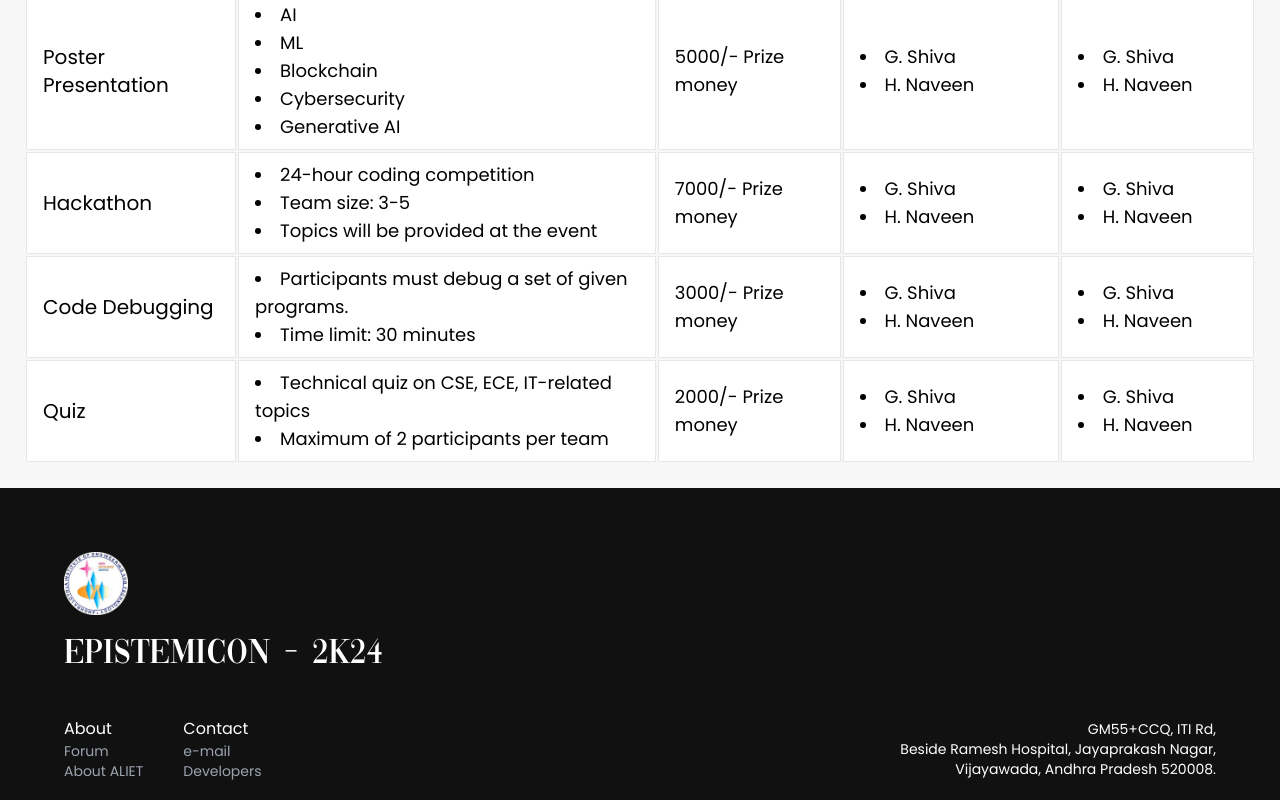
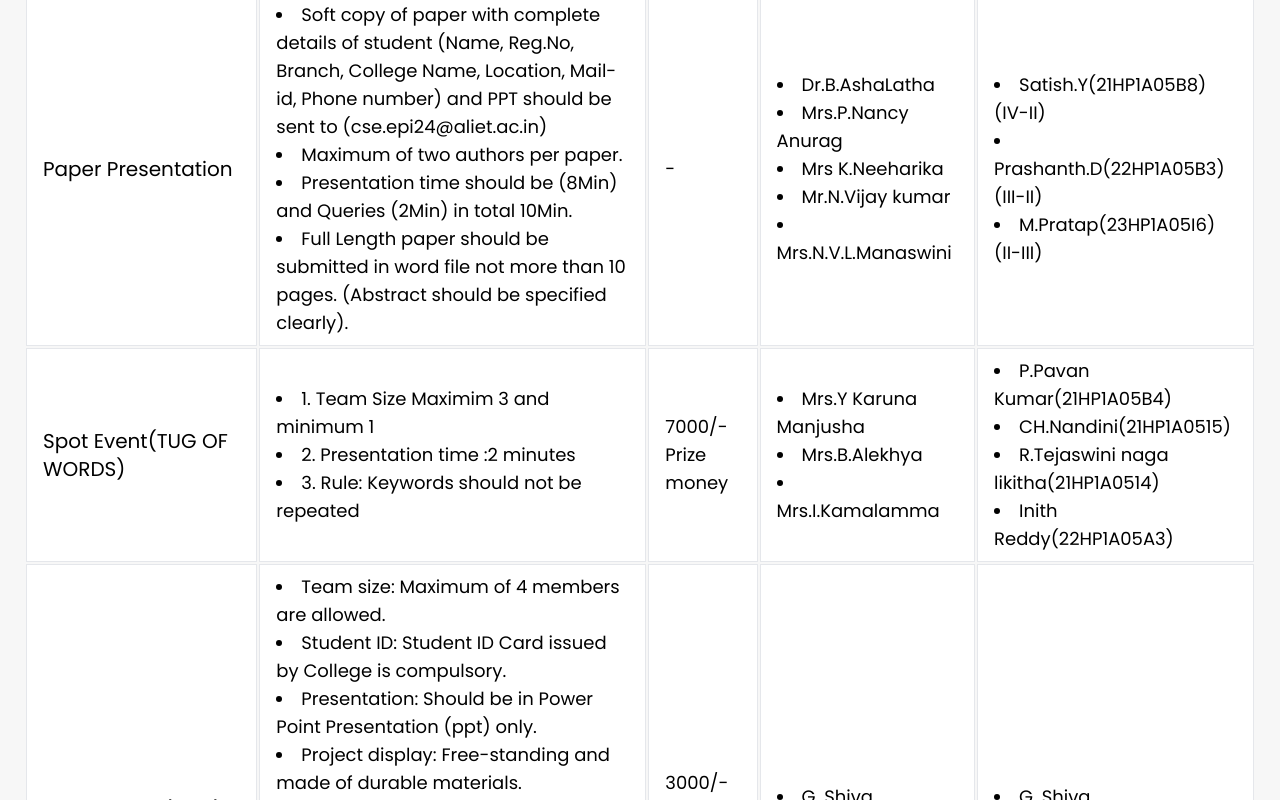
Before and after one commit to VHarsha8/material-you, a React (Create React App) app: page / in a window 1280 px wide. Shown: the part 1740-2540 px from the top of the page. Built offline with nearby package versions, Linux system fonts and the light colour scheme.

Commit message:
Redesign test

```diff
--- a/src/CseTabs.jsx
+++ b/src/CseTabs.jsx
@@ -7,46 +7,58 @@ function CseTabs() {
     const departmentData = {
         CSE_ECE_IT: [
             {
-                event: "Poster Presentation",
+                event: "Paper Presentation",
                 topics: [
-                    "AI",
-                    "ML",
-                    "Blockchain",
-                    "Cybersecurity",
-                    "Generative AI"
+                    "Soft copy of paper with complete details of student (Name, Reg.No, Branch, College Name, Location, Mail-id, Phone number) and PPT should be sent to (cse.epi24@aliet.ac.in)",
+                    "Maximum of two authors per paper.",
+                    "Presentation time should be (8Min) and Queries (2Min) in total 10Min.",
+                    "Full Length paper should be submitted in word file not more than 10 pages. (Abstract should be specified clearly).",
+
                 ],
-                prize: "5000/- Prize money",
+                prize: "-",
                 facultycoordinators: [
-                    "G. Shiva",
-                    "H. Naveen"
+                    "Dr.B.AshaLatha ",
+                    "Mrs.P.Nancy Anurag",
+                    "Mrs K.Neeharika",
+                    "Mr.N.Vijay kumar",
+                    "Mrs.N.V.L.Manaswini"
                 ],
                 studentcoordinators: [
-                    "G. Shiva",
-                    "H. Naveen"
+                    "Satish.Y(21HP1A05B8)(IV-II)",
+                    "Prashanth.D(22HP1A05B3) (III-II)",
+                    "M.Pratap(23HP1A05I6) (II-III)",
                 ]
             },
             {
-                event: "Hackathon",
+                event: "Spot Event(TUG OF WORDS)",
                 topics: [
-                    "24-hour coding competition",
-                    "Team size: 3-5",
-                    "Topics will be provided at the event"
+                    "1. Team Size Maximim 3 and minimum 1",
+                    "2. Presentation time :2 minutes",
+                    "3. Rule: Keywords should not be repeated"
                 ],
                 prize: "7000/- Prize money",
                 facultycoordinators: [
-                    "G. Shiva",
-                    "H. Naveen"
+                    "Mrs.Y Karuna Manjusha",
+                    "Mrs.B.Alekhya",
+                    "Mrs.I.Kamalamma",
                 ],
                 studentcoordinators: [
-                    "G. Shiva",
-                    "H. Naveen"
+                    "P.Pavan Kumar(21HP1A05B4)",
+                    "CH.Nandini(21HP1A0515)",
+                    "R.Tejaswini naga likitha(21HP1A0514)",
+                    "Inith Reddy(22HP1A05A3)",
                 ]
             },
             {
-                event: "Code Debugging",
+                event: "Project Expo(CSD)",
                 topics: [
-                    "Participants must debug a set of given programs.",
-                    "Time limit: 30 minutes"
+                    " Team size: Maximum of 4 members are allowed.",
+                    " Student ID: Student ID Card issued by College is compulsory.",
+                    " Presentation: Should be in Power Point Presentation (ppt) only.",
+                    " Project display: Free-standing and made of durable materials.",
+                    " Project safety: Prohibit experiments that could injure people or animals, or that require adult  consent.",
+                    " Full Length paper should be submitted in word file not more than 10 pages. (Abstract should be specified clearly).",
+                    " Judgement : Judges decision will be final.",
                 ],
                 prize: "3000/- Prize money",
                 facultycoordinators: [
@@ -59,10 +71,15 @@ function CseTabs() {
                 ]
             },
             {
-                event: "Quiz",
+                event: "Poster Presentation(CSM)",
                 topics: [
-                    "Technical quiz on CSE, ECE, IT-related topics",
-                    "Maximum of 2 participants per team"
+                    " Team size: Maximum of 4 members are allowed.",
+                    " Max Posters : Only one poster will be allowed to present per team.",
+                    " Letters & Diagrams : All lettering and diagrams should be large enough to be read from a minimum of 2 feet.",
+                    " Language : The official language for the poster will be English.",
+                    " Poster Size: maximum 36”x48” (Printed or A2-Hand Made).",
+                    " Evaluation of marks : Evaluation of marks  will be based on theme, creativity, efforts taken, scientific content and presentation.",
+                    " Judgement : Decision of the judges/committee will be final.",
                 ],
                 prize: "2000/- Prize money",
                 facultycoordinators: [
@@ -73,14 +90,39 @@ function CseTabs() {
                     "G. Shiva",
                     "H. Naveen"
                 ]
+            },
+            {
+                event: "Technical Quiz",
+                topics: [
+                    "Qualifying for Round-1 Top-10 Teams Multiple Choice questions.",
+                    "Qualifying for Round-2 Top-5 Teams Multiple Choice questions.",
+                    "Qualifying for Round-3 Buzzer Round Top-3 Teams",
+                    "Team size: Maximum of 4 members are allowed.",
+                ],
+                prize: "2000/- Prize money",
+                facultycoordinators: [
+                    "M. Suneela",
+
+                ],
+                studentcoordinators: [
+                    "K. Sai Vineela (21HP1A1209)",
+                    "G. Bhavitha (21HP1A1202)",
+                    "K. Nag Lakshmi (21HP1A1214)",
+                    "G. Spoorthi (21HP1A1223)",
+                    "Naga Lokesh (21HP1A1239)",
+                    "J. Mohan Sai (21HP1A1244)",
+
+                ]
             }
         ],
         MECH: [
             {
                 event: "CAD Design",
                 topics: [
-                    "Submit soft copy with complete student details and PPT.",
-                    "Max two authors per paper.",
+                    "Qualifying for Round-1 Top-10 Teams Multiple Choice questions.",
+                    "Qualifying for Round-2 Top-5 Teams Multiple Choice questions.",
+                    "Qualifying for Round-3 Buzzer Round Top-3 Teams",
+                    "Team size: Maximum of 4 members are allowed.",
                     "Presentation: 8 minutes + 2 minutes for queries."
                 ],
                 prize: "3N1",
```
